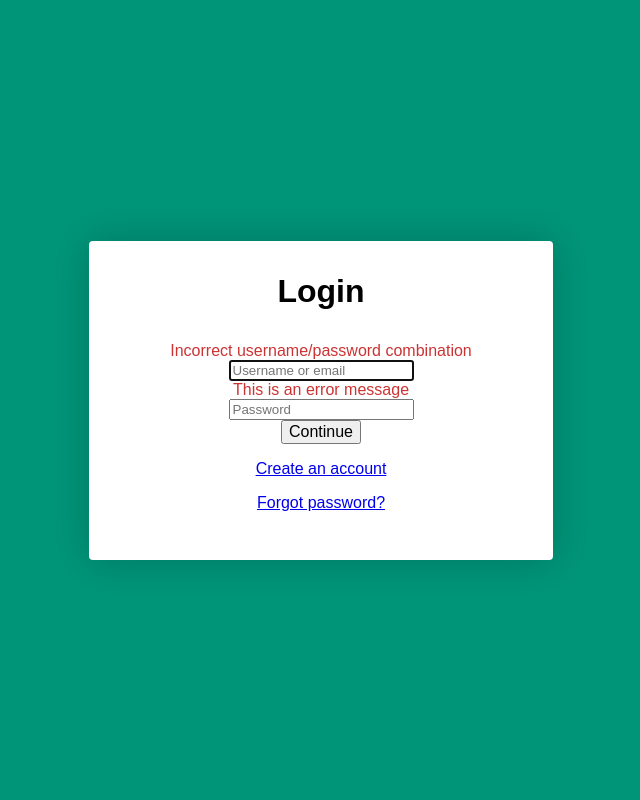
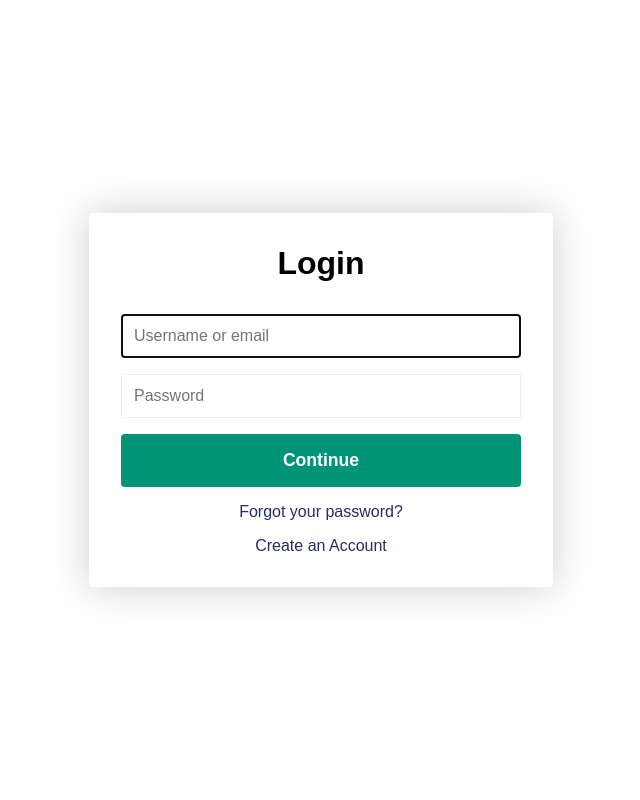
Before and after one commit to mcabanillas135/COP4331-Small-Project-18-, a PHP site: page / in a window 1280 px wide. Shown: the whole page, without its empty margins (319-959 px from the left). Run offline with PHP 8.4, Linux system fonts and the light colour scheme.

Commit message:
Add files via upload
Changed the background color on the Login page, added a signup page, and fixed the error message at the start.

```diff
--- a/index.html
+++ b/index.html
@@ -1,33 +1,55 @@
-<!DOCTYPE hyml>
+<!DOCTYPE html>
 <head>
-    <meta name = "viewport" content = "width=device-width, initial-scale=1.0">
-    <meta charset = "utf-8">
-    <title>Login / Sign up Form</title>
-    <link rel = "shortcut icon" href = "/assets/favicon.ico">
-    <link rel = "stylesheet" href = ./test2/main.css>
+    <meta name="viewport" content="width=device-width, initial-scale=1.0">
+    <meta charset="utf-8">
+    <title>Login / Sign Up Form</title>
+    <link rel="stylesheet" href="main.css">
 </head>
 <body>
-    <div class = "container">
-        <form class = "form" id = "login">
-            <h1 class = "form__title">Login</h1>
-            <div class = "form__message form__message--error">Incorrect username/password combination</h1>
-            <div class = "form__input--group">
-                <input type = "text" class = form__input" autofocus placeholder = "Username or email">
-                <div class = "form__input-error-message">This is an error message</div>
+    <div class="container">
+        <form class="form" id="login">
+            <h1 class="form__title">Login</h1>
+            <div class="form__message form__message--error"></div>
+            <div class="form__input-group">
+                <input type="text" class="form__input" autofocus placeholder="Username or email">
+                <div class="form__input-error-message"></div>
             </div>
-            <div class = "form__input--group">
-                <input type = "Password" class = form__input" autofocus placeholder = "Password">
-                <div class = "form__input-error-message"></div>
+            <div class="form__input-group">
+                <input type="password" class="form__input" autofocus placeholder="Password">
+                <div class="form__input-error-message"></div>
             </div>
-            <button class = "form__button" type = "submit">Continue</button>
-            <p class = "form__text">
-                <a  class = "form__link" href = "./" id =  "linkCreateAccount">Create an account</a>
+            <button class="form__button" type="submit">Continue</button>
+            <p class="form__text">
+                <a href="#" class="form__link">Forgot your password?</a>
             </p>
-            <p class = "form__text">
-                <a href = "#" class = "form__link">Forgot password?</a>
+            <p class="form__text">
+                <a class="form__link" href="./" id="linkCreateAccount">Create an Account</a>
             </p>
         </form>
-
+        <form class="form form form--hidden" id="createAccount">
+            <h1 class="form__title">Create Account</h1>
+            <div class="form__message form__message--error"></div>
+            <div class="form__input-group">
+                <input type="text" id="signupUsername" class="form__input" autofocus placeholder="Username">
+                <div class="form__input-error-message"></div>
+            </div>
+            <div class="form__input-group">
+                <input type="text" class="form__input" autofocus placeholder="Email Address">
+                <div class="form__input-error-message"></div>
+            </div>
+            <div class="form__input-group">
+                <input type="password" class="form__input" autofocus placeholder="Password">
+                <div class="form__input-error-message"></div>
+            </div>
+            <div class="form__input-group">
+                <input type="password" class="form__input" autofocus placeholder="Confirm password">
+                <div class="form__input-error-message"></div>
+            </div>
+            <button class="form__button" type="submit">Continue</button>
+            <p class="form__text">
+                <a class="form__link" href="./" id="linkLogin">Already have an account? Sign in</a>
+            </p>
+        </form>
     </div>
-    <script src = "./test2/main.js"></script>
+    <script src="main.js"></script>
 </body>
--- a/main.css
+++ b/main.css
@@ -1,11 +1,9 @@
-
-
 body {
     --color-primary: #009579;
-    --color-primary--dark: #007f67;
-    --color-secondary:#252c6a;
-    --color-error:#cc3333;
-    --color-success:#4bb544;
+    --color-primary-dark: #007f67;
+    --color-secondary: #252c6a;
+    --color-error: #cc3333;
+    --color-success: #4bb544;
     --border-radius: 4px;
 
     margin: 0;
@@ -14,20 +12,8 @@ body {
     align-items: center;
     justify-content: center;
     font-size: 18px;
-    background: var(--color-primary);
-    background-size: cover;
+}
 
-
-}
-.container{
-    width: 400px;
-    max-width: 400px;
-    margin: 1rem;
-    padding: 2rem;
-    box-shadow: 0 0 40px rgba(0, 0, 0, 0.2);
-    border-radius: var (--border-radius);
-    background: #ffffff;
-}
 .container {
     width: 400px;
     max-width: 400px;
@@ -58,7 +44,7 @@ body {
 
 .form__title {
     margin-bottom: 2rem;
-   text-align: center;
+    text-align: center;
 }
 
 .form__message {
@@ -77,6 +63,7 @@ body {
 .form__input-group {
     margin-bottom: 1rem;
 }
+
 .form__input{
     display: block;
     width: 100%;
@@ -86,3 +73,54 @@ body {
     border: 1px solid #eeeeee;
     transition: background 0.2s, border-color 0.2s;
 }
+
+.form__input:focus {
+    border-color: var(--color-primary);
+    background: #ffffff;
+}
+
+.form__input--error {
+    color: var(--color-error);
+    border-color: var(--color-error);
+}
+
+.form__input-error-message {
+    margin-top: 0.5rem;
+    font-size: 0.85rem;
+    color: var(--color-error);
+}
+
+.form__button {
+    width: 100%;
+    padding: 1rem 2rem;
+    font-weight: bold;
+    font-size: 1.1rem;
+    color: #ffffff;
+    border: none;
+    border-radius: var(--border-radius);
+    outline: none;
+    cursor: pointer;
+    background: var(--color-primary);
+}
+
+.form__button:hover {
+    background: var(--color-primary-dark);
+}
+
+.form__button:active {
+    transform: scale(0.98);
+}
+
+.form__text {
+    text-align: center;
+}
+
+.form__link {
+    color: var(--color-secondary);
+    text-decoration: none;
+    cursor: pointer;
+}
+
+.form__link:hover {
+    text-decoration: underline;
+}
```
Also changed, not shown: main.js (added, +54 -0 lines).
